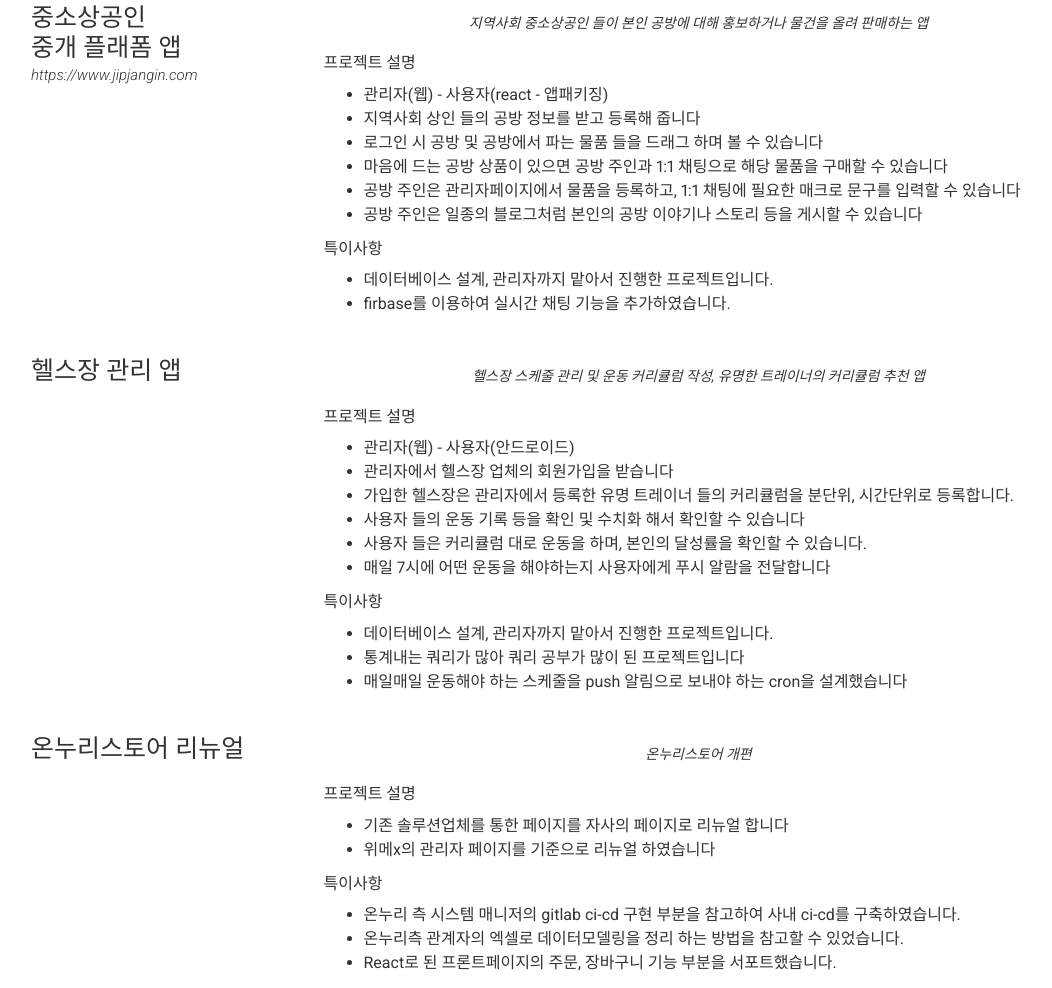
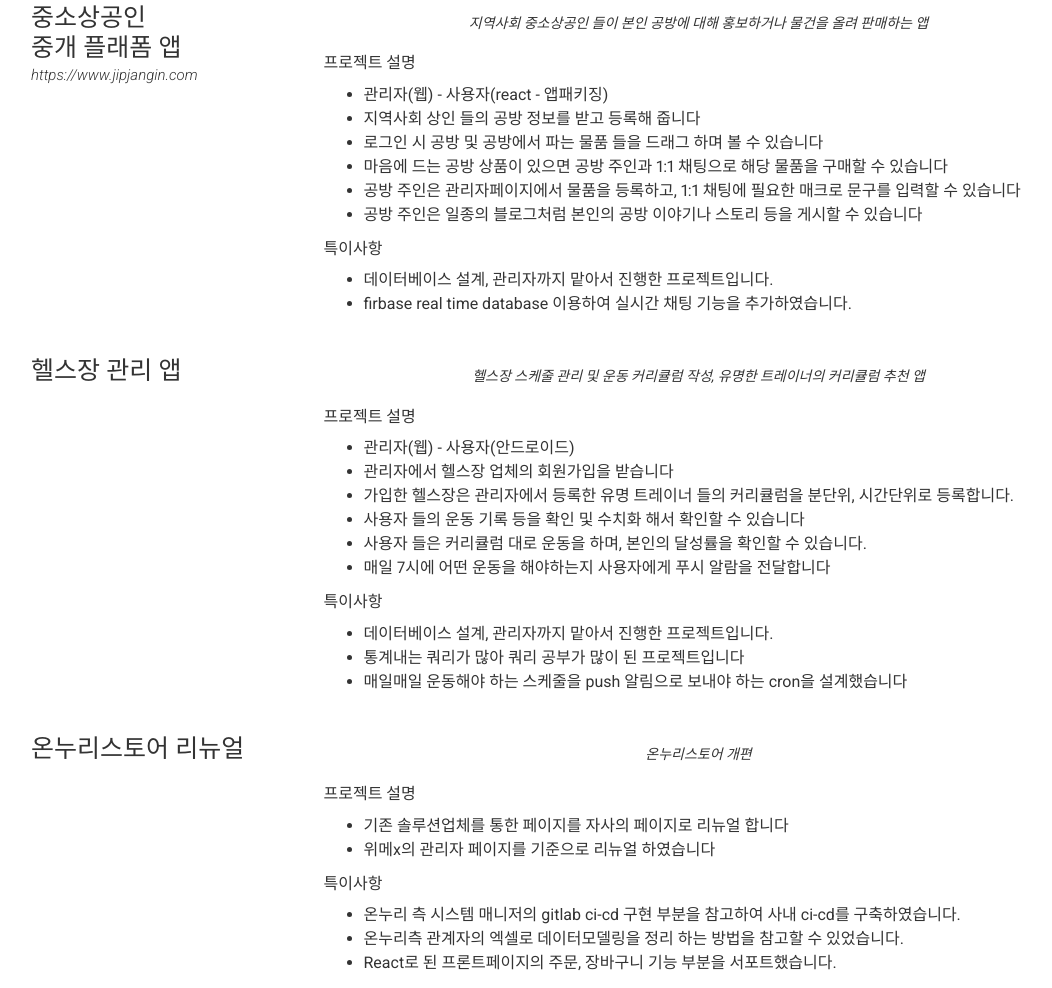
Before and after one commit to sd50712321/sd50712321.github.io, a plain HTML site: page index.html in a window 1280 px wide. Shown: the part 3110-4098 px from the top of the page, without its empty margins (39-1091 px from the left). Drawn offline with nearby package versions, Linux system fonts and the light colour scheme.

Commit message:
이력서 수정

```diff
--- a/index.html
+++ b/index.html
@@ -293,7 +293,7 @@
             <p>특이사항</p>
             <ul>
               <li>데이터베이스 설계, 관리자까지 맡아서 진행한 프로젝트입니다.</li>
-              <li>firbase를 이용하여 실시간 채팅 기능을 추가하였습니다.</li>
+              <li>firbase real time database 이용하여 실시간 채팅 기능을 추가하였습니다.</li>
             </ul>
           </div>
         </div>
@@ -415,7 +415,6 @@
             <ul>
               <li>데이터베이스 설계, 관리자까지 맡아서 진행한 프로젝트입니다.</li>
               <li>ci-cd 환경을 개선하였습니다. 환경파일은 s3에 저장 후, runner가 동작할 때 다운 받아 build하는 식으로 변경했습니다.</li>
-              <li>mysql에서 제공하는 다양한 built-in 함수를 이용했습니다(Geometry 등)</li>
               <li>공공데이터 포탈에서 제공하는 전기차충전소 위치 및 충전기 정보를 이용하여 분 단위로 실시간 예측 로직에 참여할 수 있도록 cron을 설계했습니다.</li>
             </ul>
           </div>
```
